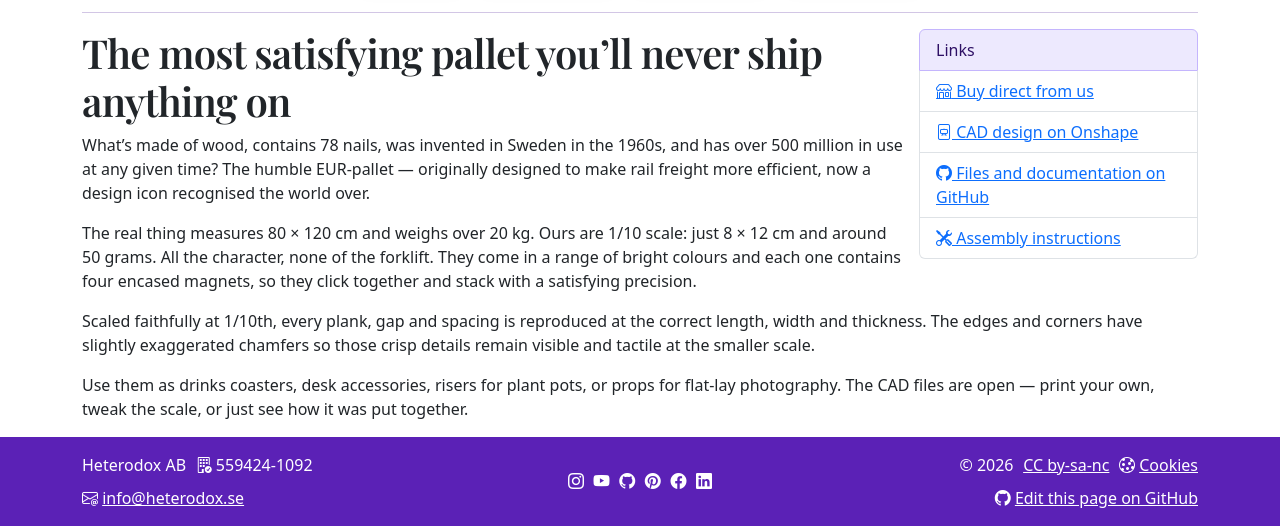
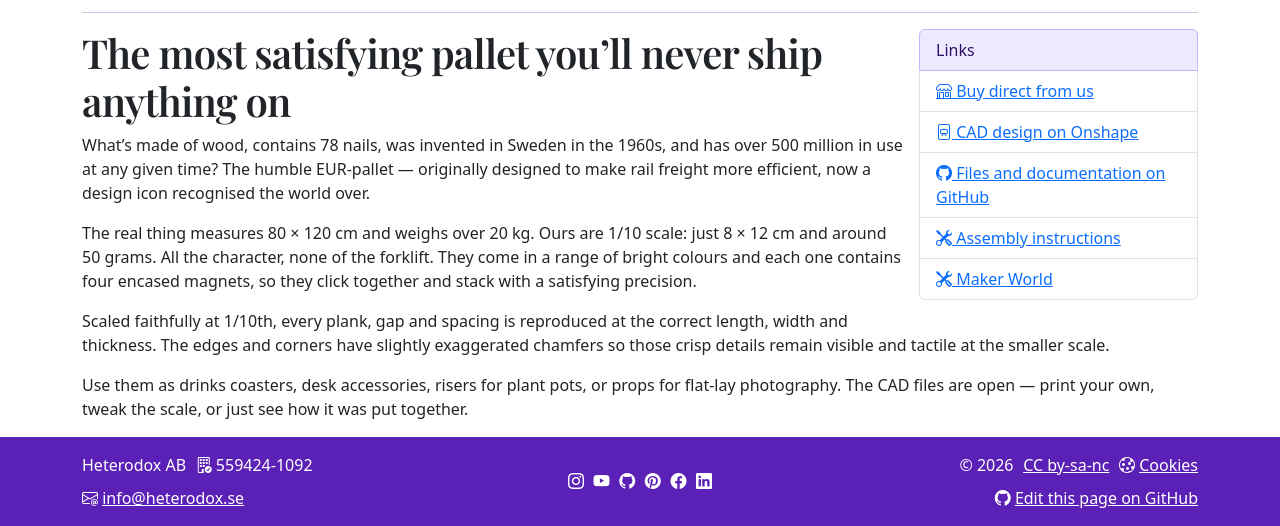
Before and after one commit to heterodox-studios/heterodox-studios.github.io, a Jekyll site: the page built from _projects/euro-pallet/index.md, in a window 1280 px wide. Shown: the part 538-1064 px from the top of the page. Built offline with Jekyll 4.4.1, drawn with Linux system fonts in a browser that asks for light colours; some web fonts are replaced.

Commit message:
Maker world link

```diff
--- a/_projects/euro-pallet/index.md
+++ b/_projects/euro-pallet/index.md
@@ -21,6 +21,9 @@ links:
   - icon: tools
     url: https://github.com/heterodox-studios/minis/blob/main/euro-pallet-1-10-scale/README.md#assembly-instructions
     txt: Assembly instructions
+  - icon: tools
+    url: https://makerworld.com/en/models/2668359-euro-pallet-1-10-scale-with-magnets-for-stacking#profileId-2953096
+    txt: Maker World
 
 images:
   - src: "images/pallets-stacked-angle.jpg"
```
